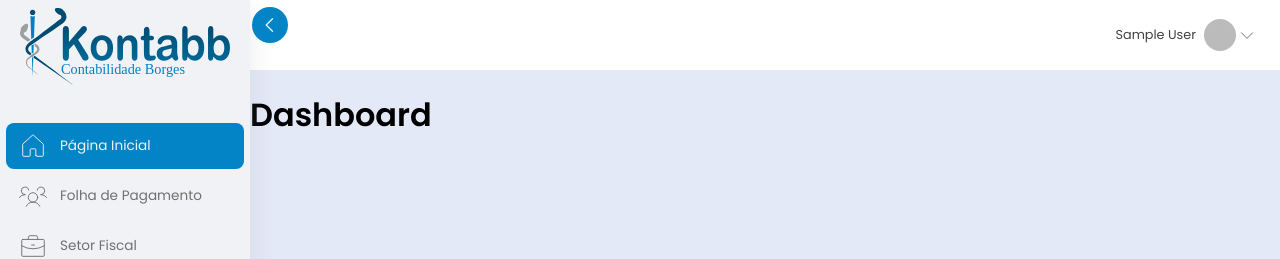
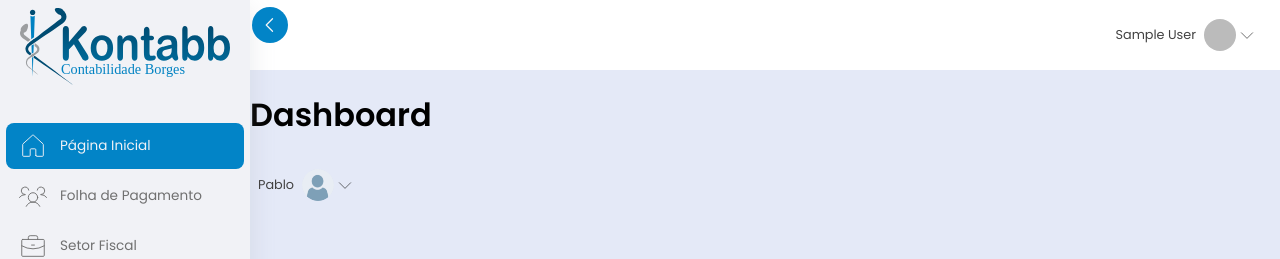
Before and after one commit to pablogeokar/nextjs13-styled-components-dashboard, a Next.js app: page /dashboard in a window 1280 px wide. Shown: the top 259 px of the page. Built offline with nearby package versions, Linux system fonts and the light colour scheme; no server answers; sample sign-in values are in the browser's storage.

Commit message:
iniciando ajustes no layout

```diff
--- a/src/components/Dropdown/Dropdown.tsx
+++ b/src/components/Dropdown/Dropdown.tsx
@@ -22,10 +22,13 @@ function Component({ children, options }: TDropdown) {
     <Wrapper onClick={() => setIsOpen(!isOpen)} className={isOpen && 'open'}>
       {children}
       <CaretDown size={18} weight="thin" style={{ marginLeft: '-6px' }} />
+
       <ContainerOptions className={!isOpen && 'close'}>
         {options}
       </ContainerOptions>
-    </Wrapper>
+
+
+    </Wrapper >
   )
 }
 
@@ -68,12 +71,12 @@ const LinkStyled = styled.div`
 `
 
 const Wrapper = styled.div`
+  position: relative;
   display: flex;
   gap: 8px;
   align-items: center;
   padding: 8px;
   cursor: pointer;
-  position: relative;
 
   svg{
     transition: ${({ theme }) => theme.transition.tran04};
@@ -84,7 +87,6 @@ const Wrapper = styled.div`
       transform: rotate(180deg);
     }
   }
-
 `
 
 const ContainerOptions = styled.div`
@@ -97,7 +99,7 @@ const ContainerOptions = styled.div`
   margin-top: 8px;
   color: #424242;
   right: 0;
-  top: 40px;
+  top:10px;
   background-color: #fff;
   box-shadow: ${({ theme }) => theme.boxShadow.shadow01};
   cursor: default;
--- a/src/components/Login/Login.tsx
+++ b/src/components/Login/Login.tsx
@@ -16,9 +16,9 @@ export default function Login() {
     e.preventDefault()
     // Faz o login e armazena o resultado em res
     const res = await signIn('credentials', { email: userInfo.email, password: userInfo.password, redirect: false, callbackUrl: '/dashboard' })
-
     // Se não retornar nenhum erro ao logar então redireciona para o dashboard
     if (!res.error) {
+      toastMessage({ title: 'Login realizado!', type: 'info' })
       Router.push('/dashboard')
     } else {
       toastMessage({ title: 'Credenciais Inválidas', text: res.error, type: 'error' })
--- a/src/components/Notification/Notification.tsx
+++ b/src/components/Notification/Notification.tsx
@@ -6,7 +6,7 @@ import { useCallback, useEffect } from 'react';
 type TNotification = {
   id?: number
   title: string;
-  text: string;
+  text?: string;
   type?: 'info' | 'error' | 'warning' | 'success';
 }
 
--- a/src/components/globalstyles.tsx
+++ b/src/components/globalstyles.tsx
@@ -11,9 +11,7 @@ const GlobalStyle = createGlobalStyle`
     padding: 0;
     margin: 0;
     ${poppins.style}
-    height: 100vh;
     background:  ${({ theme }) => theme.colors.body};
-    transition:  ${({ theme }) => theme.transition.tran04};
   }
 
   a {
--- a/src/contexts/ToastContext.tsx
+++ b/src/contexts/ToastContext.tsx
@@ -4,7 +4,7 @@ import { ToastNotification } from '../components';
 type TNotification = {
   id?: number
   title: string;
-  text: string;
+  text?: string;
   type?: 'info' | 'error' | 'warning' | 'success';
 }
 
--- a/src/pages/dashboard/index.tsx
+++ b/src/pages/dashboard/index.tsx
@@ -1,5 +1,30 @@
+import { Layout, Dropdown } from "../../components";
+import { SignOut } from 'phosphor-react'
+
 export default function Home() {
+
+  function UserDropdown() {
+    return (
+      <>
+        <Dropdown.Row>
+          <Dropdown.Avatar src={'/imgs/user.png'} alt="" />
+          <Dropdown.Text>Pablo</Dropdown.Text>
+          <Dropdown.Small>pablogeokar@gmail.com</Dropdown.Small>
+        </Dropdown.Row>
+        <Dropdown.Row>
+          <Dropdown.Link label="Logout" icon={<SignOut />} />
+        </Dropdown.Row>
+      </>
+    )
+  }
+
   return (
-    <h1>Dashboard</h1>
+    <>
+      <h1>Dashboard</h1>
+      <Dropdown.Component options={<UserDropdown />}>
+        <span style={{ fontSize: '.8rem', color: '#424242' }}>Pablo</span>
+        <Layout.Avatar src={'/imgs/user.png'} onError={(e: any) => { e.target.onError = null; e.target.src = "imgs/user.png" }} />
+      </Dropdown.Component>
+    </>
   )
 }
--- a/src/styles/Layout.ts
+++ b/src/styles/Layout.ts
@@ -22,7 +22,6 @@ export const Header = styled.header`
   height: 70px;
   background-color: #fff;
   padding: 16px;
-  //overflow: hidden;
 `;
 
 export const Avatar = styled.img`
```
